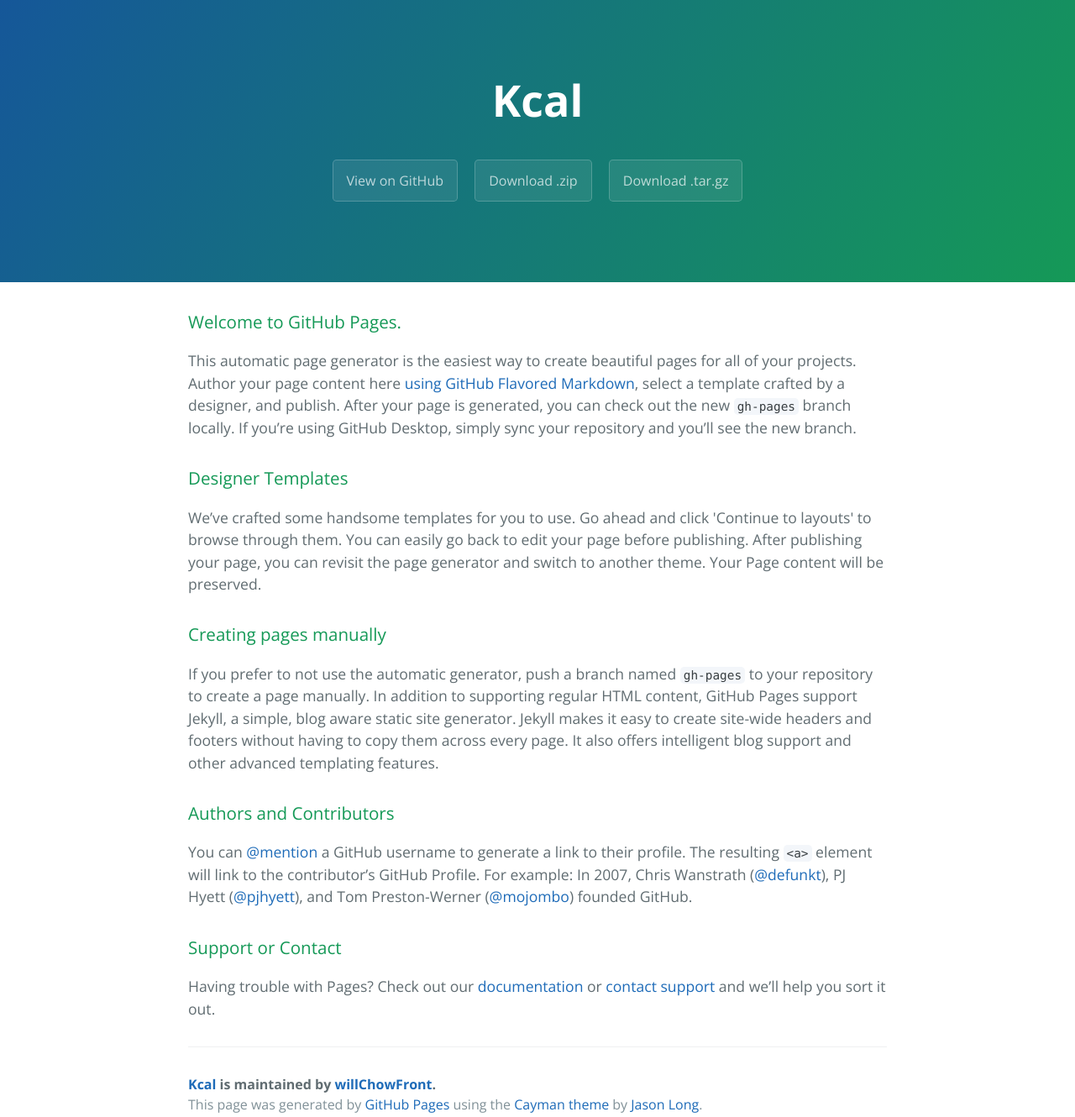
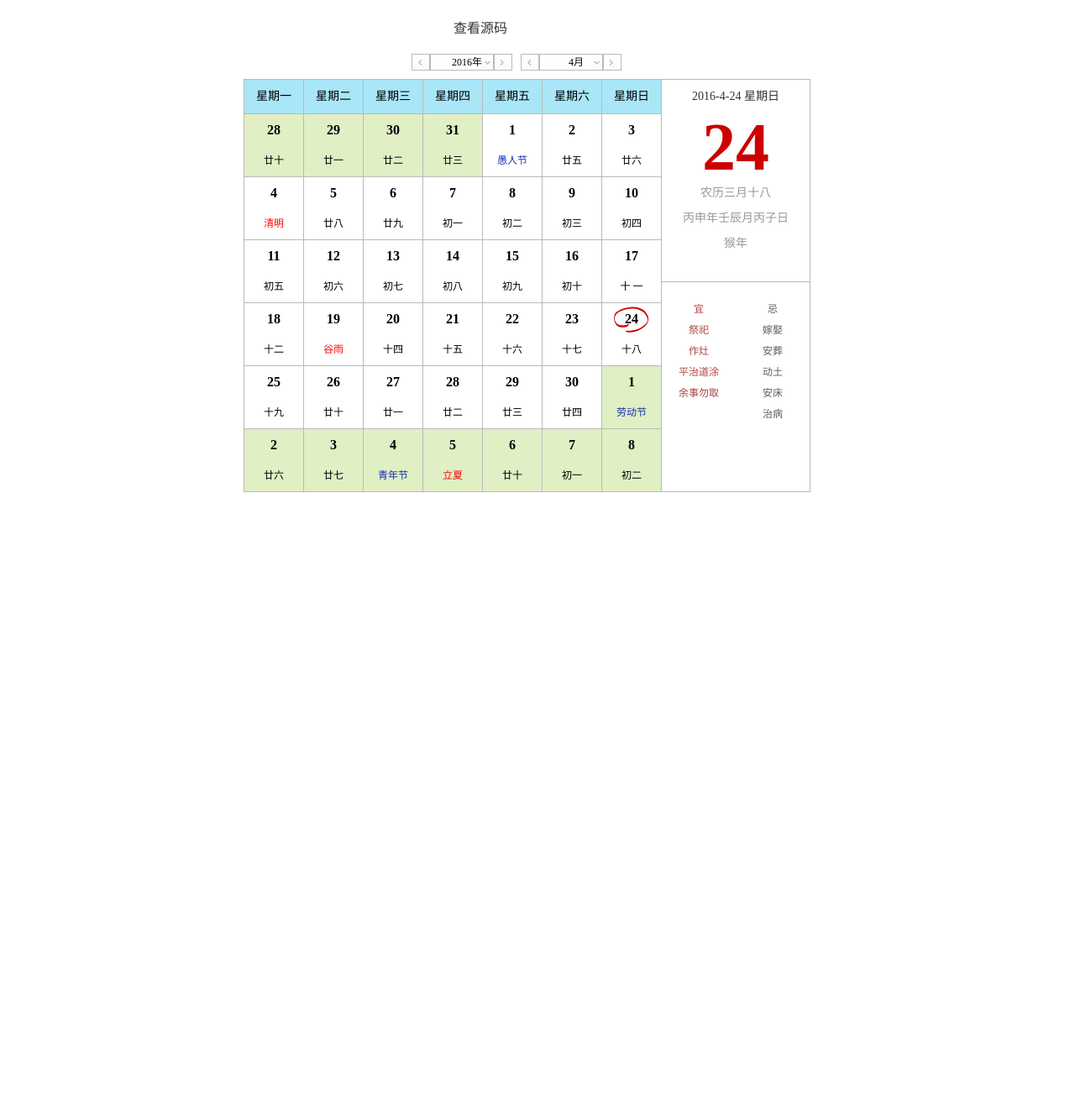
Before and after one commit to willChowFront/kCal, a plain HTML site: page index.html in a window 1280 px wide. Shown: the whole page at 84% size. After the commit the page ends 800 px from the top, so only its background shows below. Drawn offline with nearby package versions, Linux system fonts and the light colour scheme.

Commit message:
Update index.html

```diff
--- a/index.html
+++ b/index.html
@@ -1,57 +1,34 @@
+<!-- 赵凯康 15694303159 zhaokaikangwill@foxmail.com -->
 <!DOCTYPE html>
-<html lang="en-us">
-  <head>
-    <meta charset="UTF-8">
-    <title>Kcal by willChowFront</title>
-    <meta name="viewport" content="width=device-width, initial-scale=1">
-    <link rel="stylesheet" type="text/css" href="stylesheets/normalize.css" media="screen">
-    <link href='https://fonts.googleapis.com/css?family=Open+Sans:400,700' rel='stylesheet' type='text/css'>
-    <link rel="stylesheet" type="text/css" href="stylesheets/stylesheet.css" media="screen">
-    <link rel="stylesheet" type="text/css" href="stylesheets/github-light.css" media="screen">
-  </head>
-  <body>
-    <section class="page-header">
-      <h1 class="project-name">Kcal</h1>
-      <h2 class="project-tagline"></h2>
-      <a href="https://github.com/willChowFront/kCal" class="btn">View on GitHub</a>
-      <a href="https://github.com/willChowFront/kCal/zipball/master" class="btn">Download .zip</a>
-      <a href="https://github.com/willChowFront/kCal/tarball/master" class="btn">Download .tar.gz</a>
-    </section>
-
-    <section class="main-content">
-      <h3>
-<a id="welcome-to-github-pages" class="anchor" href="#welcome-to-github-pages" aria-hidden="true"><span aria-hidden="true" class="octicon octicon-link"></span></a>Welcome to GitHub Pages.</h3>
-
-<p>This automatic page generator is the easiest way to create beautiful pages for all of your projects. Author your page content here <a href="https://guides.github.com/features/mastering-markdown/">using GitHub Flavored Markdown</a>, select a template crafted by a designer, and publish. After your page is generated, you can check out the new <code>gh-pages</code> branch locally. If you’re using GitHub Desktop, simply sync your repository and you’ll see the new branch.</p>
-
-<h3>
-<a id="designer-templates" class="anchor" href="#designer-templates" aria-hidden="true"><span aria-hidden="true" class="octicon octicon-link"></span></a>Designer Templates</h3>
-
-<p>We’ve crafted some handsome templates for you to use. Go ahead and click 'Continue to layouts' to browse through them. You can easily go back to edit your page before publishing. After publishing your page, you can revisit the page generator and switch to another theme. Your Page content will be preserved.</p>
-
-<h3>
-<a id="creating-pages-manually" class="anchor" href="#creating-pages-manually" aria-hidden="true"><span aria-hidden="true" class="octicon octicon-link"></span></a>Creating pages manually</h3>
-
-<p>If you prefer to not use the automatic generator, push a branch named <code>gh-pages</code> to your repository to create a page manually. In addition to supporting regular HTML content, GitHub Pages support Jekyll, a simple, blog aware static site generator. Jekyll makes it easy to create site-wide headers and footers without having to copy them across every page. It also offers intelligent blog support and other advanced templating features.</p>
-
-<h3>
-<a id="authors-and-contributors" class="anchor" href="#authors-and-contributors" aria-hidden="true"><span aria-hidden="true" class="octicon octicon-link"></span></a>Authors and Contributors</h3>
-
-<p>You can <a href="https://help.github.com/articles/basic-writing-and-formatting-syntax/#mentioning-users-and-teams" class="user-mention">@mention</a> a GitHub username to generate a link to their profile. The resulting <code>&lt;a&gt;</code> element will link to the contributor’s GitHub Profile. For example: In 2007, Chris Wanstrath (<a href="https://github.com/defunkt" class="user-mention">@defunkt</a>), PJ Hyett (<a href="https://github.com/pjhyett" class="user-mention">@pjhyett</a>), and Tom Preston-Werner (<a href="https://github.com/mojombo" class="user-mention">@mojombo</a>) founded GitHub.</p>
-
-<h3>
-<a id="support-or-contact" class="anchor" href="#support-or-contact" aria-hidden="true"><span aria-hidden="true" class="octicon octicon-link"></span></a>Support or Contact</h3>
-
-<p>Having trouble with Pages? Check out our <a href="https://help.github.com/pages">documentation</a> or <a href="https://github.com/contact">contact support</a> and we’ll help you sort it out.</p>
-
-      <footer class="site-footer">
-        <span class="site-footer-owner"><a href="https://github.com/willChowFront/kCal">Kcal</a> is maintained by <a href="https://github.com/willChowFront">willChowFront</a>.</span>
-
-        <span class="site-footer-credits">This page was generated by <a href="https://pages.github.com">GitHub Pages</a> using the <a href="https://github.com/jasonlong/cayman-theme">Cayman theme</a> by <a href="https://twitter.com/jasonlong">Jason Long</a>.</span>
-      </footer>
-
-    </section>
-
-
-  </body>
+<html lang="en">
+<head>
+	<meta charset="UTF-8">
+	<meta name="viewport" content="width=device-width, initial-scale=1" />
+	<title>万年历</title>
+	<link rel="stylesheet" type="text/css" href="./reset.css">
+	<script type="text/javascript" src="./kCal.js"></script>
+	<style type="text/css">
+		.cal-wrap {
+			margin: 0 auto;
+		}
+		.check-source {
+			display: block;
+			width: 200px;
+			margin: 20px auto;
+			color: #333;
+		}
+	</style>
+</head>
+<body>
+	<a href="https://github.com/willChowFront/kCal/tree/master" class="check-source">查看源码</a>
+	<div id="J_calWrap" class="cal-wrap">
+	</div>
+</body>
+<script type="text/javascript">
+	kCal({
+		cssUrl : 'http://willchowfront.github.io/kCal/calendar.css',
+		calId : 'J_calWrap',
+		goodBadUrl : 'http://willchowfront.github.io/kCal/goodBad.json'
+	});
+</script>
 </html>
```
